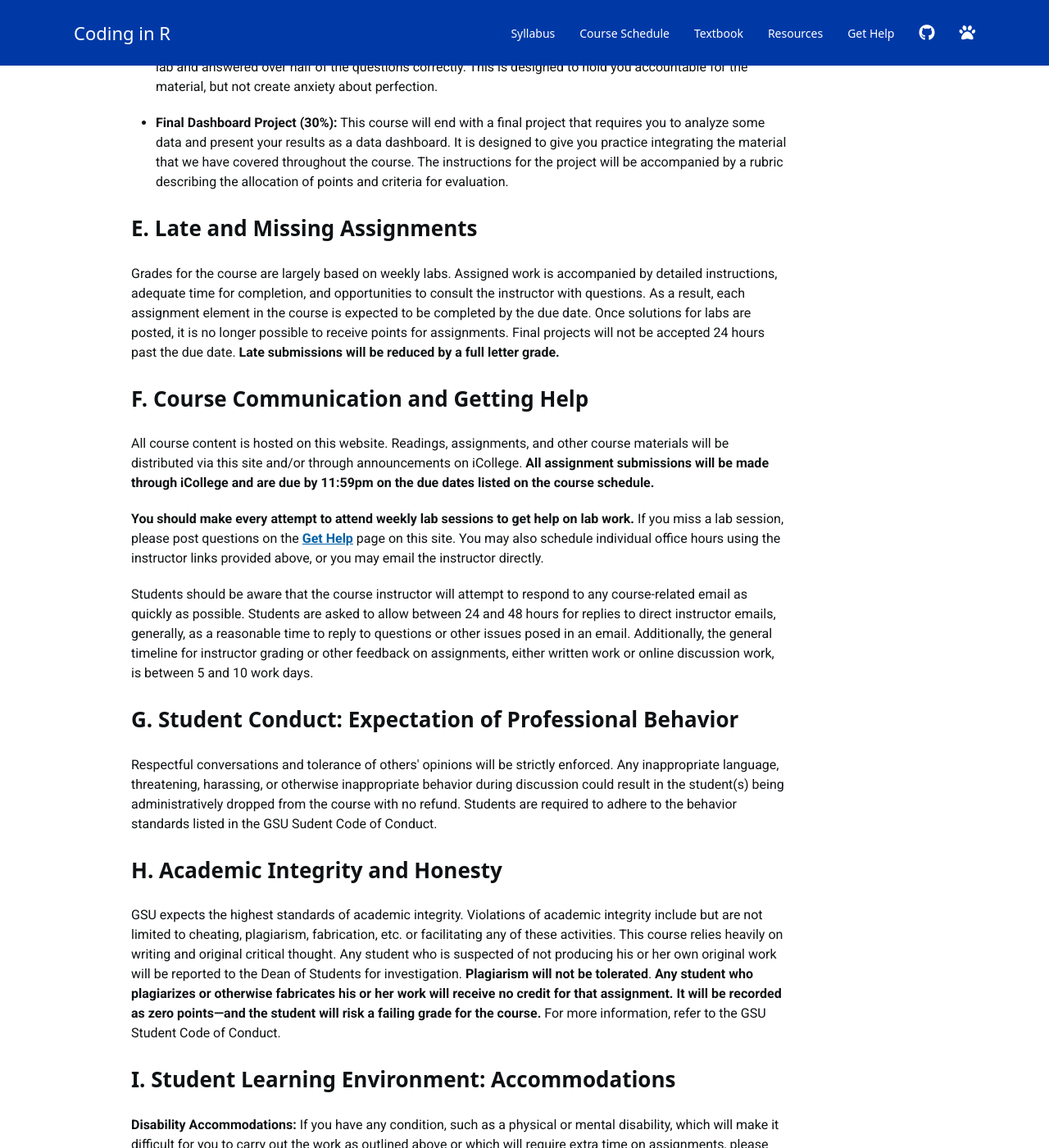
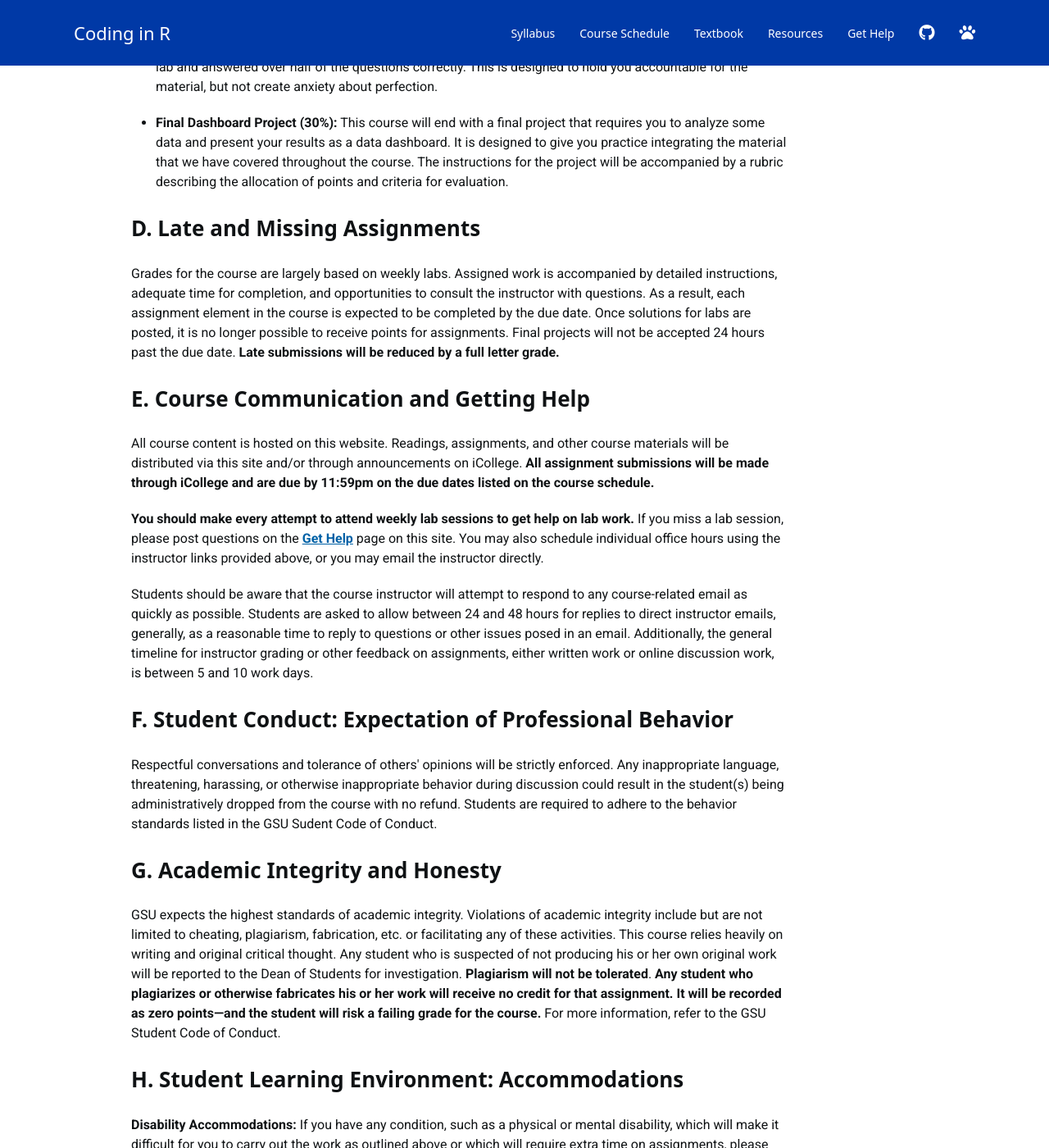
Before and after one commit to cssearcy/AYS-R-Coding-SPR-2020, a Jekyll site: the page built from index.md, in a window 1280 px wide and 1400 px high, scrolled down 5996 px. Shown: the whole window at 82% size. Built offline with Jekyll 4.4.1, drawn with Linux system fonts in a browser that asks for light colours; nearby versions of some CDN libraries; a script bundle is joined from its source files by our own code; library files that are not in the unit come from our copies; a style sheet for code colours, icons or effects is not loaded.

```diff
--- a/index.md
+++ b/index.md
@@ -166,15 +166,16 @@ The assigned work for the course has three elements:
   - 3 points if you earn instructor praise for an informative post.
   - max of 20 points can be earned each week.
 
+
 - **Weekly Labs (50%):**  Each week you will receive a short lab that will help you synthesize the modules from the week though exercises that involve data, analysis, and important formulas from the modules. These labs contain exercises that are similar in form or difficulty to what will be applied in the final project. **They are graded pass / fail** by the instructors based upon an assessment of whether you have sincerely attempted the lab and answered over half of the questions correctly. This is designed to hold you accountable for the material, but not create anxiety about perfection.
 
 - **Final Dashboard Project (30%):**  This course will end with a final project that requires you to analyze some data and present your results as a data dashboard. It is designed to give you practice integrating the material that we have covered throughout the course. The instructions for the project will be accompanied by a rubric describing the allocation of points and criteria for evaluation.
 
-## E. Late and Missing Assignments
+## D. Late and Missing Assignments
 
 Grades for the course are largely based on weekly labs. Assigned work is accompanied by detailed instructions, adequate time for completion, and opportunities to consult the instructor with questions. As a result, each assignment element in the course is expected to be completed by the due date. Once solutions for labs are posted, it is no longer possible to receive points for assignments. Final projects will not be accepted 24 hours past the due date. **Late submissions will be reduced by a full letter grade.**
 
-## F.  Course Communication and Getting Help
+## E.  Course Communication and Getting Help
 
 All course content is hosted on this website. Readings, assignments, and other course materials will be distributed via this site and/or through announcements on iCollege. **All assignment submissions will be made through iCollege and are due by 11:59pm on the due dates listed on the course schedule.**
 
@@ -182,15 +183,15 @@ All course content is hosted on this website. Readings, assignments, and other c
 
 Students should be aware that the course instructor will attempt to respond to any course-related email as quickly as possible. Students are asked to allow between 24 and 48 hours for replies to direct instructor emails, generally, as a reasonable time to reply to questions or other issues posed in an email. Additionally, the general timeline for instructor grading or other feedback on assignments, either written work or online discussion work, is between 5 and 10 work days.
 
-## G.  Student Conduct: Expectation of Professional Behavior
+## F.  Student Conduct: Expectation of Professional Behavior
 
 Respectful conversations and tolerance of others&#39; opinions will be strictly enforced. Any inappropriate language, threatening, harassing, or otherwise inappropriate behavior during discussion could result in the student(s) being administratively dropped from the course with no refund. Students are required to adhere to the behavior standards listed in the GSU Sudent Code of Conduct.
 
-## H.  Academic Integrity and Honesty
+## G.  Academic Integrity and Honesty
 
 GSU expects the highest standards of academic integrity. Violations of academic integrity include but are not limited to cheating, plagiarism, fabrication, etc. or facilitating any of these activities. This course relies heavily on writing and original critical thought. Any student who is suspected of not producing his or her own original work will be reported to the Dean of Students for investigation. **Plagiarism will not be tolerated**. **Any student who plagiarizes or otherwise fabricates his or her work will receive no credit for that assignment. It will be recorded as zero points—and the student will risk a failing grade for the course.** For more information, refer to the GSU Student Code of Conduct.
 
-## I.  Student Learning Environment: Accommodations
+## H.  Student Learning Environment: Accommodations
 
 **Disability Accommodations:** If you have any condition, such as a physical or mental disability, which will make it difficult for you to carry out the work as outlined above or which will require extra time on assignments, please notify us in the first two weeks of the course so that we may make appropriate arrangements. Students who wish to request accommodation for a disability may do so by registering with the GSU Access & Accommodations Center (AACE). Students may only be accommodated upon issuance of a signed Accommodation Plan by AAACE. Students are responsible for providing a copy of that plan to instructors of all classes in which an accommodation is sought.
 
```
